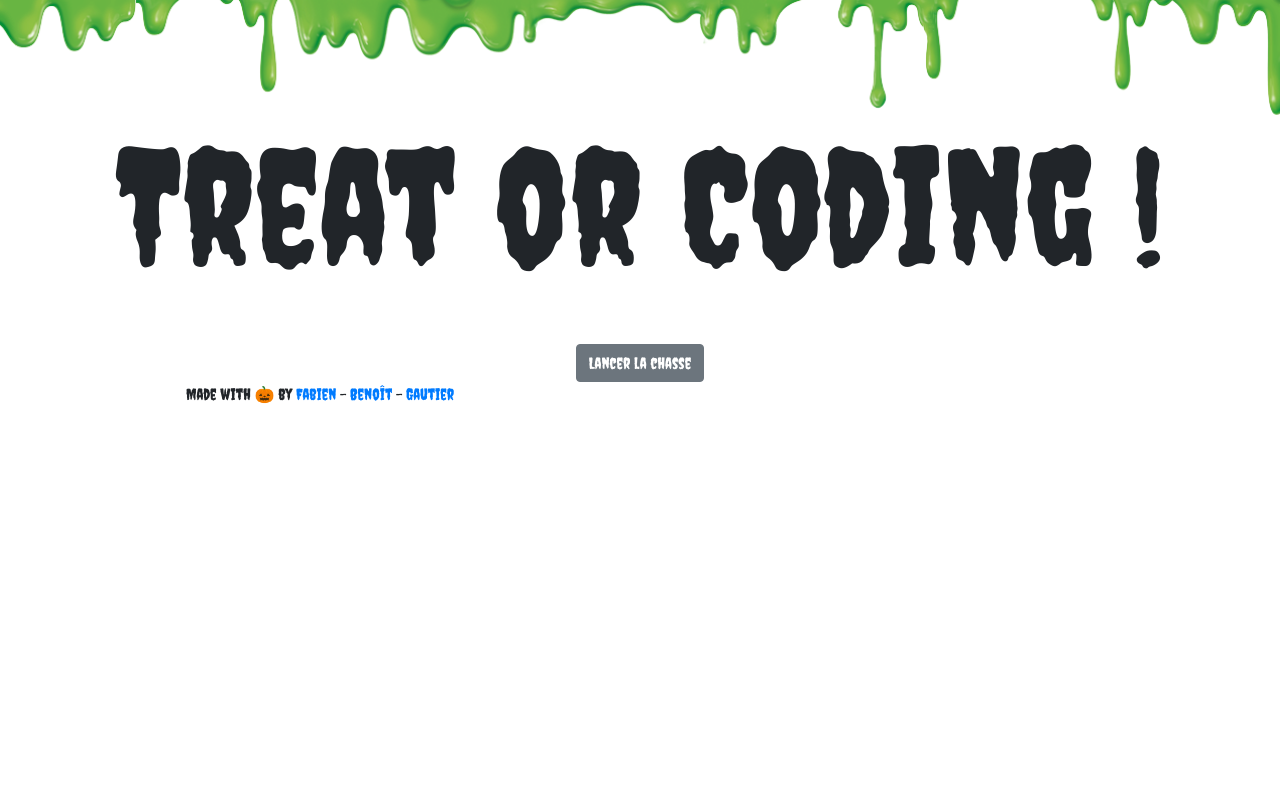
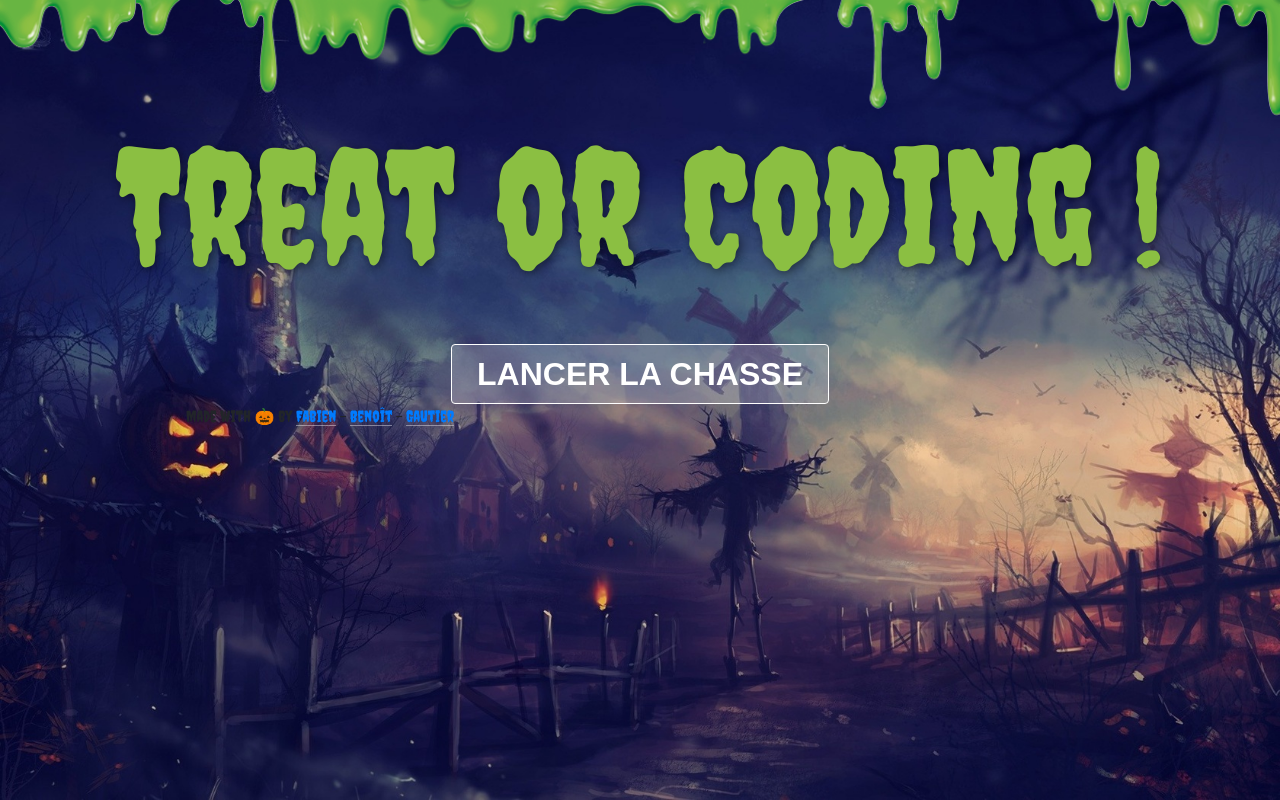
Before and after one commit to voortexx/reims-0918-js-hackathon-1-bfg, a React (Create React App) app in the folder app/: page / in a window 1280 px wide. Built offline with nearby package versions, Linux system fonts and the light colour scheme; no server answers.

Commit message:
Style buttons and add background

```diff
--- a/app/src/AdressesListing.js
+++ b/app/src/AdressesListing.js
@@ -5,7 +5,9 @@ import { CardDeck, Button, Col, Row } from "reactstrap";
 
 const AdressesListing = props => (
   <div>
-    <Button onClick={() => props.backButton()}>Retour</Button>
+    <Button className="chasseinit" onClick={() => props.backButton()}>
+      Retour
+    </Button>
     <Row>
       <Col xs="10">
         <CardDeck>
--- a/app/src/App.css
+++ b/app/src/App.css
@@ -140,8 +140,32 @@ h5 {
 header h1 {
   font-size: 10rem;
   padding-top: 110px;
+  color: #8bbf42;
+  text-shadow: 2px 2px 10px #0000007a;
 }
 
 body {
-  background-image: url("/img/bg.jpg") cover;
+  background: url("img/bg.jpg");
+  background-size: cover;
 }
+
+.chasseinit.btn-secondary {
+  font-size: 2rem;
+  padding: 5px 25px;
+  font-family: Arial, Helvetica, sans-serif;
+  text-transform: uppercase;
+  border: 1px solid #fff;
+  font-weight: bold;
+  background-color: rgba(255, 255, 255, 0.2);
+}
+
+.chasseinit.btn-secondary:hover {
+  box-shadow: 0px 0px 50px #a2ff21;
+  color: #8bbf42;
+  border: 1px solid #a2ff21;
+  background-color: rgba(255, 255, 255, 0.7);
+}
+
+.homenave .btn {
+  margin: 0;
+}
--- a/app/src/App.js
+++ b/app/src/App.js
@@ -122,7 +122,10 @@ class App extends Component {
         <Header />
         <Container fluid>
           {!this.state.huntingOpen ? (
-            <Button onClick={() => this.candiesAttribution()}>
+            <Button
+              className="chasseinit"
+              onClick={() => this.candiesAttribution()}
+            >
               Lancer la chasse
             </Button>
           ) : (
--- a/app/src/Header.js
+++ b/app/src/Header.js
@@ -29,8 +29,8 @@ const Header = () => (
           y2="100%"
           spreadMethod="pad"
         >
-          <stop offset="0%" stop-color="#00cc00" stop-opacity="1" />
-          <stop offset="100%" stop-color="#006600" stop-opacity="1" />
+          <stop offset="0%" stopColor="#00cc00" stopOpacity="1" />
+          <stop offset="100%" stopColor="#006600" stopOpacity="1" />
           <animate
             values="0% 25% 0%;"
             dur="2s"
--- a/app/src/HomeButtons.js
+++ b/app/src/HomeButtons.js
@@ -3,8 +3,9 @@ import { Button, Row } from "reactstrap";
 
 const HomeButtons = props => {
   return (
-    <Row className="justify-content-center">
+    <Row className="homenav justify-content-center">
       <Button
+        className="mt-2"
         onClick={() => props.tabsOpeningFunction("adresse")}
         color="primary"
       >
@@ -25,6 +26,7 @@ const HomeButtons = props => {
         </div>
       </Button>
       <Button
+        className="m-2"
         onClick={() => props.tabsOpeningFunction("inventaire")}
         color="primary"
       >
```
Also changed, not shown: app/src/img/bg.jpg (added).
